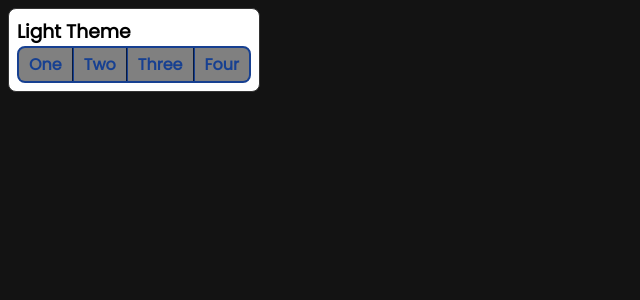
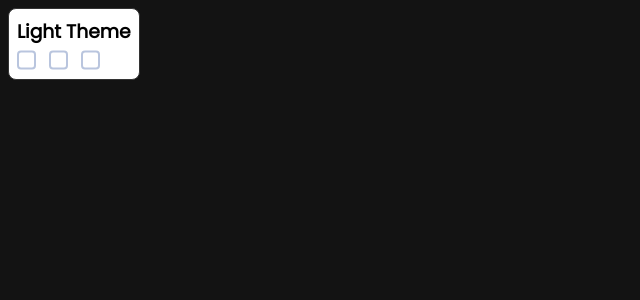
Before and after one commit to quocanhbk/ttg-react-component, a React (Create React App) app: page / in a window 1280 px wide. Shown: the top 300 px of the page, without its empty margins (0-640 px from the left). Built offline with nearby package versions, Linux system fonts and the light colour scheme.

Commit message:
update checkbox

```diff
--- a/src/App.js
+++ b/src/App.js
@@ -1,19 +1,14 @@
 import {ThemeProvider} from 'styled-components'
 import Container from './components/Container'
-import {Button, ButtonGroup} from './components/elements'
 import theme from './utils/theme'
+import Dat from './Dat'
 
 function App() {
   return (
     <div>
       <ThemeProvider theme={theme.light}>
         <Container title="Light Theme">
-          <ButtonGroup fullWidth>
-            <Button value={1} demo>One</Button>
-            <Button value={2} demo>Two</Button>
-            <Button value={3} demo>Three</Button>
-            <Button value={4} demo>Four</Button>
-          </ButtonGroup>
+          <Dat/>
         </Container>
       </ThemeProvider>
     </div>
--- a/src/Dat.js
+++ b/src/Dat.js
@@ -1,9 +1,11 @@
 import React from 'react'
-
+import CheckBox from './components/elements/Checkbox'
 export default function Dat() {
     return (
-        <div>
-
-        </div>
+        <>
+            <CheckBox name="One" value="one"/>
+            <CheckBox name="Two" value="two"/>
+            <CheckBox name="Three" value="three"/>
+        </>
     )
 }
--- a/src/components/elements/Button.js
+++ b/src/components/elements/Button.js
@@ -17,16 +17,16 @@ const StyledButton = styled.button`
     cursor: pointer;
     outline: none;
     pointer-events: ${props => props.displayMode !== "edit" ? "none" : "auto"};
+    color:${props => props.type === "contained" ? "var(--textColor)" : "var(--fillColor)"};
+    background: ${props=>props.type === "contained" ? "var(--fillColor)" : "#808080a6"};
+    flex: 1;
     border-color: var(--fillColor);
-    color:${props => props.type === "contained" ? "var(--textColor)" : "var(--fillColor)"};
-    background: ${props=>props.type === "contained" ? "var(--fillColor)" : "gray"};
-    flex: 1;
+    border-style: solid;
     border-width: ${props => props.ingroup === "left" ? "0 1px 0 0" : props.ingroup === "right" ? "0 0 0 1px" : props.ingroup === "middle" ? "0 1px 0 1px" : props.type === "outline" ? "2px": "0px"};
-    border-color: #174091;
     border-radius: ${props => props.ingroup ? "0" : "8px"};
     display: ${props => props.fullWidth ? "block" : "inline-block"};
     width: ${props => props.fullWidth ? "100%": "auto"};
-    box-shadow: ${props => props.type === "contained" ? "0px 2px 4px rgba(0,0,0,0.32)" : "none"};
+    box-shadow: ${props => props.type === "contained" ? "0px 2px 4px rgba(0,0,0,0.64)" : "none"};
     &:hover {
         color: ${props => props.type === "contained" ? "var(--textColor)" : props.type === "outline" ? "var(--fillColor)" : "var(--darkFillColor)"};
         background: ${props => props.type === "contained" ? "var(--lightFillColor)" : props.type === "outline" ? "var(--darkTextColor)" : "transparent"};
--- a/src/components/elements/ButtonGroup.js
+++ b/src/components/elements/ButtonGroup.js
@@ -21,7 +21,6 @@ const ButtonGroup = (props) => {
 
     useEffect(() => {
         // Catching errors
-        console.log(props)
         props.children.forEach(child => {
             if (child.type !== Button)
                 throw Error("Children of ButtonGroup must be Button")
--- a/src/components/elements/Checkbox.js
+++ b/src/components/elements/Checkbox.js
@@ -38,8 +38,8 @@ const SpanChkBox = styled.span`
         transition: border-color 0.15s linear;
         content: "";
         position: absolute;
-        left: 4.5px;
-        top: 1px;
+        left: 1.5px;
+        top: -1px;
         width: 4px;
         height: 8px;
         border-style: solid;
@@ -69,16 +69,22 @@ const Checkbox = (props) => {
             props.onSelect(checked)
             setMount(true)
         }
-    },[])
+    },[mount, checked, props])
 
     const handleSelect = (e) => {
         setChecked(e.target.checked)
-        props.onSelect(e.target.checked)
+        props.onSelect(e.target.value, e.target.checked)
     }
 
     return(
         <LabelCheckbox {...props} displayMode={props.disabled ? "disabled" : props.displayMode}>
-            <InputChkbox displayMode={props.disabled ? "disabled" : props.displayMode} type="checkbox" name={props.name} value={props.value} onChange={handleSelect} defaultChecked={props.default}/>
+            <InputChkbox displayMode={props.disabled ? "disabled" : props.displayMode}
+                type="checkbox"
+                name={props.name}
+                value={props.value}
+                onChange={handleSelect}
+                defaultChecked={props.default}
+            />
             <SpanChkBox displayMode={props.disabled ? "disabled" : props.displayMode}/>
             <SpanChkName displayMode={props.disabled ? "disabled" : props.displayMode}>{props.children}</SpanChkName>
         </LabelCheckbox>
@@ -86,7 +92,7 @@ const Checkbox = (props) => {
 }
 
 Checkbox.defaultProps = {
-    onSelect: (x) => console.log(x),
+    onSelect: (x,y) => console.log(x,y),
     default: false,
     displayMode: "edit"
 }
```
Also changed, not shown: 1 other file (tests, documents, lock files or other folders).
